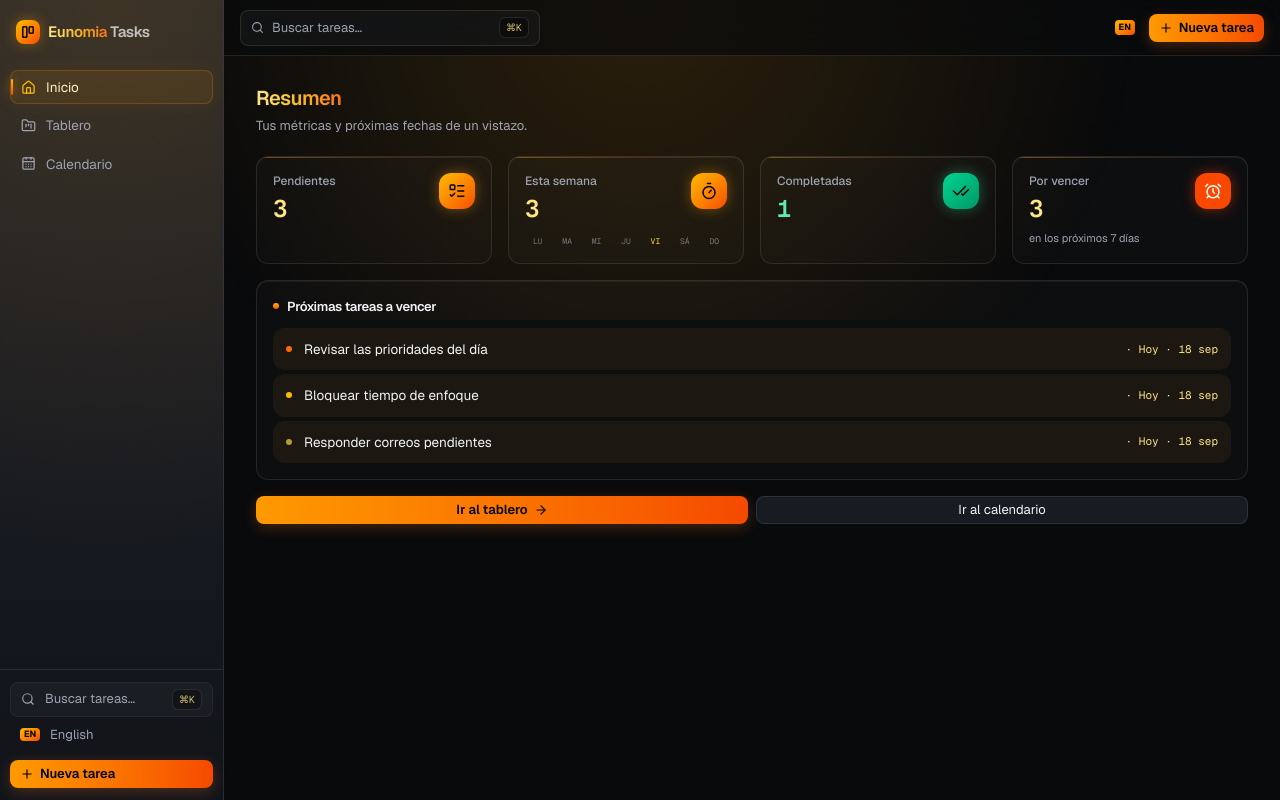
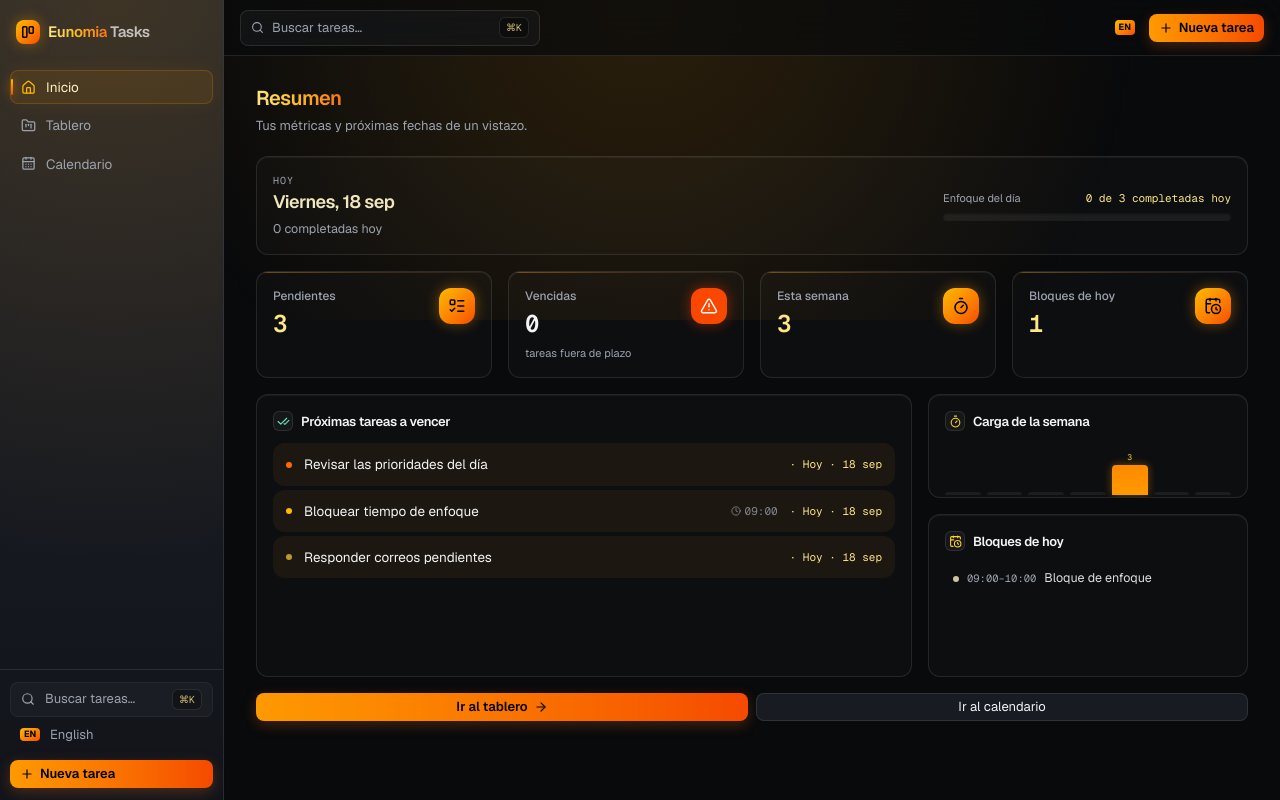
Before and after one commit to DavidCrispoca/Eunomia-Tasks, a Next.js app: page / in a window 1280 px wide. Built offline with nearby package versions, Linux system fonts and the light colour scheme; no server answers.

Commit message:
Arreglo Inicio y Calendario

```diff
--- a/src/components/calendar/calendar-view.tsx
+++ b/src/components/calendar/calendar-view.tsx
@@ -48,15 +48,15 @@ import { Button } from "@/components/ui/button";
 import { Input, Select } from "@/components/ui/field";
 import { Modal, ModalHeader } from "@/components/ui/modal";
 
-const DAY_START_MIN = 7 * 60;
-const DAY_END_MIN = 21 * 60;
+const DAY_START_MIN = 4 * 60;
+const DAY_END_MIN = 24 * 60;
 const ROW_MIN = 30;
 const ROW_HEIGHT = 20;
 const TOTAL_ROWS = (DAY_END_MIN - DAY_START_MIN) / ROW_MIN;
 
 const TIME_OPTIONS = Array.from(
-  { length: 48 },
-  (_, i) => minutesToHHMM(i * 30),
+  { length: TOTAL_ROWS },
+  (_, i) => minutesToHHMM(DAY_START_MIN + i * ROW_MIN),
 );
 
 export function CalendarView() {
@@ -156,7 +156,7 @@ export function CalendarView() {
   }
 
   function createBlockFromTask(task: Task, date: string, startMin: number) {
-    const endMin = Math.min(startMin + 60, DAY_END_MIN - 0);
+    const endMin = Math.min(startMin + 60, DAY_END_MIN - 1);
     const color: BlockColor =
       task.priority === "high"
         ? "red"
--- a/src/components/dashboard/dashboard-view.tsx
+++ b/src/components/dashboard/dashboard-view.tsx
@@ -2,12 +2,28 @@
 
 import { useMemo } from "react";
 import Link from "next/link";
-import { AlarmClock, ArrowRight, CheckCheck, ListTodo, Sparkles, Timer } from "lucide-react";
-import type { Task } from "@/types";
+import {
+  AlertTriangle,
+  ArrowRight,
+  CalendarClock,
+  CheckCheck,
+  Clock,
+  ListTodo,
+  Sparkles,
+  Timer,
+} from "lucide-react";
+import type { Task, TimeBlock } from "@/types";
 import { cn } from "@/lib/utils";
 import { useData } from "@/providers/data-provider";
 import { useLanguage } from "@/lib/i18n";
-import { addDays, dayShort, formatShortDate, startOfWeek } from "@/lib/date";
+import {
+  addDays,
+  dayFull,
+  dayShort,
+  formatShortDate,
+  startOfWeek,
+  weekdayOf,
+} from "@/lib/date";
 import { toISODate, todayISO } from "@/lib/utils";
 import { Button } from "@/components/ui/button";
 
@@ -17,6 +33,14 @@ const PRIORITY_DOT: Record<Task["priority"], string> = {
   high: "bg-orange-500",
 };
 
+const BLOCK_DOT: Record<NonNullable<TimeBlock["color"]>, string> = {
+  default: "text-amber-200",
+  green: "text-emerald-300",
+  orange: "text-orange-300",
+  red: "text-[#ff8a4d]",
+  blue: "text-amber-100",
+};
+
 interface DeadlineRow {
   id: string;
   title: string;
@@ -24,10 +48,11 @@ interface DeadlineRow {
   priority: Task["priority"];
   kind: "overdue" | "today" | "tomorrow" | "upcoming";
   badge: string;
+  time?: string;
 }
 
 export function DashboardView() {
-  const { tasks } = useData();
+  const { tasks, blocks } = useData();
   const { t, lang } = useLanguage();
 
   const data = useMemo(() => {
@@ -35,13 +60,15 @@ export function DashboardView() {
     const weekStart = startOfWeek(today);
     const weekStartISO = toISODate(weekStart);
     const weekEndISO = toISODate(addDays(weekStart, 6));
-    const in7Days = toISODate(addDays(new Date(), 7));
 
     const pending = tasks.filter((task) => task.status !== "done");
     const completed = tasks.filter((task) => task.status === "done");
     const completedToday = completed.filter(
       (task) => task.completedAt?.slice(0, 10) === today,
     ).length;
+
+    const dueToday = tasks.filter((task) => task.dueDate === today);
+    const dueTodayDone = dueToday.filter((task) => task.status === "done").length;
 
     const pendingThisWeek = pending.filter(
       (task) => task.dueDate && task.dueDate >= weekStartISO && task.dueDate <= weekEndISO,
@@ -56,12 +83,7 @@ export function DashboardView() {
     });
     const maxDay = Math.max(1, ...perDay.map((d) => d.count));
 
-    const overdue = pending.filter(
-      (task) => task.dueDate && task.dueDate < today,
-    );
-    const dueSoon = pending.filter(
-      (task) => task.dueDate && task.dueDate <= in7Days,
-    );
+    const overdue = pending.filter((task) => task.dueDate && task.dueDate < today);
 
     const tomorrow = toISODate(addDays(new Date(), 1));
     const deadlines: DeadlineRow[] = pending
@@ -83,6 +105,7 @@ export function DashboardView() {
           dueDate: due,
           priority: task.priority,
           kind,
+          time: blocks.find((b) => b.taskId === task.id)?.start,
           badge:
             kind === "overdue"
               ? t.dashboard.overdueBadge
@@ -94,19 +117,24 @@ export function DashboardView() {
         };
       });
 
+    const todayBlocks = blocks
+      .filter((b) => b.date === today)
+      .sort((a, b) => (a.start < b.start ? -1 : 1));
+
     return {
       pendingCount: pending.length,
+      overdueCount: overdue.length,
       pendingThisWeek: pendingThisWeek.length,
-      completedCount: completed.length,
       completedToday,
-      overdueCount: overdue.length,
-      dueSoon: dueSoon.length,
+      dueToday: dueToday.length,
+      dueTodayDone,
+      todayBlocks,
       perDay,
       maxDay,
       deadlines,
       hasTasks: tasks.length > 0,
     };
-  }, [tasks, t]);
+  }, [tasks, blocks, t]);
 
   if (!data.hasTasks) {
     return (
@@ -127,6 +155,58 @@ export function DashboardView() {
 
   return (
     <div className="flex flex-col gap-4">
+      <GlassCard>
+        <div className="flex flex-col gap-4 sm:flex-row sm:items-center sm:justify-between">
+          <div className="min-w-0">
+            <p className="font-mono text-[10px] uppercase tracking-widest text-muted">
+              {t.common.today}
+            </p>
+            <div className="flex flex-wrap items-center gap-2">
+              <h2 className="text-lg font-semibold tracking-tight text-amber-100/95">
+                {dayFull(weekdayOf(todayISO()), lang)},{" "}
+                {formatShortDate(todayISO(), lang)}
+              </h2>
+              {data.completedToday > 0 && (
+                <span className="rounded-full border border-emerald-500/25 bg-emerald-500/10 px-2 py-0.5 font-mono text-[10.5px] font-semibold text-emerald-300">
+                  {data.completedToday} {t.dashboard.completedToday}
+                </span>
+              )}
+            </div>
+            <p className="mt-1 text-[12.5px] text-muted">
+              {data.dueToday === 0
+                ? t.dashboard.nothingToday
+                : `${data.dueTodayDone} ${t.dashboard.completedToday}`}
+            </p>
+          </div>
+
+          <div className="w-full sm:w-72">
+            <div className="mb-1.5 flex items-center justify-between gap-2 text-[11px]">
+              <span className="text-muted">{t.dashboard.focus}</span>
+              <span className="shrink-0 font-mono text-amber-200">
+                {data.dueToday === 0
+                  ? t.dashboard.nothingToday
+                  : t.dashboard.todayProgress(data.dueTodayDone, data.dueToday)}
+              </span>
+            </div>
+            <div className="h-2 overflow-hidden rounded-full bg-white/[0.06] shadow-[inset_0_1px_2px_rgba(0,0,0,0.4)]">
+              <div
+                className="h-full rounded-full bg-gradient-to-r from-amber-400 to-orange-600 transition-all duration-500 ease-out-expo"
+                style={{
+                  width: data.dueToday > 0 ? `${(data.dueTodayDone / data.dueToday) * 100}%` : "0%",
+                }}
+              />
+            </div>
+          </div>
+        </div>
+
+        {data.overdueCount > 0 && (
+          <div className="mt-4 flex items-center gap-2 rounded-lg border border-[#ff4500]/25 bg-[#ff4500]/[0.06] px-3 py-2 text-[12.5px] text-[#ff8a4d]">
+            <AlertTriangle size={14} className="shrink-0" />
+            <span className="min-w-0 flex-1">{t.dashboard.overdueAlert(data.overdueCount)}</span>
+          </div>
+        )}
+      </GlassCard>
+
       <div className="grid grid-cols-2 gap-4 lg:grid-cols-4">
         <KpiCard
           label={t.dashboard.pending}
@@ -136,43 +216,33 @@ export function DashboardView() {
           valueClass="text-amber-200"
         />
         <KpiCard
+          label={t.dashboard.overdueLabel}
+          icon={<AlertTriangle size={18} />}
+          iconClass="bg-gradient-to-br from-[#ff4500] to-orange-600 text-white shadow-[0_0_14px_rgba(255,69,0,0.45)]"
+          value={String(data.overdueCount)}
+          valueClass={data.overdueCount > 0 ? "text-[#ff8a4d]" : "text-foreground"}
+          subtext={t.dashboard.overdueHint}
+        />
+        <KpiCard
           label={t.dashboard.thisWeek}
           icon={<Timer size={18} />}
           iconClass="bg-gradient-to-br from-amber-400 to-orange-600 text-black shadow-[0_0_14px_rgba(245,158,11,0.4)]"
           value={String(data.pendingThisWeek)}
           valueClass="text-amber-200"
-          footer={<WeekBars perDay={data.perDay} maxDay={data.maxDay} lang={lang} />}
         />
         <KpiCard
-          label={t.dashboard.completed}
-          icon={<CheckCheck size={18} />}
-          iconClass="bg-gradient-to-br from-emerald-400 to-emerald-600 text-black shadow-[0_0_14px_rgba(52,211,153,0.4)]"
-          value={String(data.completedCount)}
-          valueClass="text-emerald-300"
-          subtext={
-            data.completedToday > 0
-              ? `${data.completedToday} ${t.dashboard.completedToday}`
-              : undefined
-          }
-        />
-        <KpiCard
-          label={t.dashboard.dueSoon}
-          icon={<AlarmClock size={18} />}
-          iconClass="bg-gradient-to-br from-[#ff4500] to-orange-600 text-white shadow-[0_0_14px_rgba(255,69,0,0.45)]"
-          value={String(data.dueSoon)}
-          valueClass={
-            data.overdueCount > 0 ? "text-[#ff8a4d]" : "text-amber-200"
-          }
-          subtext={
-            data.overdueCount > 0
-              ? `${data.overdueCount} ${t.dashboard.overdueHint}`
-              : t.dashboard.dueSoonHint
-          }
+          label={t.dashboard.todayBlocks}
+          icon={<CalendarClock size={18} />}
+          iconClass="bg-gradient-to-br from-amber-400 to-orange-600 text-black shadow-[0_0_14px_rgba(245,158,11,0.4)]"
+          value={String(data.todayBlocks.length)}
+          valueClass="text-amber-200"
+          subtext={data.todayBlocks.length === 0 ? t.dashboard.noBlocksToday : undefined}
         />
       </div>
 
-      <GlassCard className="h-full">
-        <CardHeader title={t.dashboard.deadlines} />
+      <div className="grid gap-4 lg:grid-cols-3">
+        <GlassCard className="lg:col-span-2">
+          <CardHeader icon={<CheckCheck size={13} />} iconClass="text-emerald-300" title={t.dashboard.deadlines} />
           {data.deadlines.length === 0 ? (
             <p className="py-6 text-center text-sm text-muted">
               {t.dashboard.deadlinesEmpty}
@@ -198,6 +268,12 @@ export function DashboardView() {
                     aria-hidden
                   />
                   <span className="min-w-0 flex-1 truncate">{row.title}</span>
+                  {row.time && (
+                    <span className="hidden shrink-0 items-center gap-1 font-mono text-[11px] text-muted/80 sm:flex">
+                      <Clock size={10} />
+                      {row.time}
+                    </span>
+                  )}
                   <span
                     className={cn(
                       "shrink-0 font-mono text-[11px]",
@@ -221,6 +297,51 @@ export function DashboardView() {
             </ul>
           )}
         </GlassCard>
+
+        <div className="flex flex-col gap-4">
+          <GlassCard>
+            <CardHeader icon={<Timer size={13} />} iconClass="text-amber-300" title={t.dashboard.weekLoad} />
+            <WeekBars perDay={data.perDay} maxDay={data.maxDay} lang={lang} />
+            <div className="mt-3 flex items-center justify-between border-t border-white/10 pt-2.5 text-[11px] text-muted">
+              <span>
+                {data.pendingThisWeek} {t.dashboard.thisWeek.toLowerCase()}
+              </span>
+            </div>
+          </GlassCard>
+
+          <GlassCard className="h-full">
+            <CardHeader icon={<CalendarClock size={13} />} iconClass="text-amber-300" title={t.dashboard.todayBlocks} />
+            {data.todayBlocks.length === 0 ? (
+              <p className="py-6 text-center text-xs text-muted">
+                {t.dashboard.noBlocksToday}
+              </p>
+            ) : (
+              <ul className="flex flex-col gap-1">
+                {data.todayBlocks.slice(0, 6).map((block) => (
+                  <li
+                    key={block.id}
+                    className="flex items-center gap-2 rounded-lg px-2 py-1.5 text-[12.5px] transition-colors hover:bg-white/[0.03]"
+                  >
+                    <span
+                      className={cn(
+                        "h-1.5 w-1.5 shrink-0 rounded-full bg-current opacity-80",
+                        BLOCK_DOT[block.color ?? "default"],
+                      )}
+                      aria-hidden
+                    />
+                    <span className="shrink-0 font-mono text-[10.5px] text-muted">
+                      {block.start}–{block.end}
+                    </span>
+                    <span className="min-w-0 flex-1 truncate text-foreground/90">
+                      {block.title}
+                    </span>
+                  </li>
+                ))}
+              </ul>
+            )}
+          </GlassCard>
+        </div>
+      </div>
 
       <div className="flex gap-2">
         <Link href="/kanban" className="flex-1">
@@ -250,26 +371,39 @@ function WeekBars({
 }) {
   const today = todayISO();
   return (
-    <div className="mt-2.5 flex items-end gap-1" aria-hidden>
+    <div className="flex h-16 items-end gap-1.5 pt-1" aria-hidden>
       {perDay.map((day) => {
-        const height = day.count > 0 ? Math.max(4, (day.count / maxDay) * 100) : 2;
+        const barHeight =
+          day.count > 0 ? Math.max(6, (day.count / maxDay) * 30) : 3;
+        const isToday = day.iso === today;
         return (
-          <div key={day.iso} className="flex flex-1 flex-col items-center gap-1">
+          <div
+            key={day.iso}
+            className="flex h-full flex-1 flex-col items-center justify-end gap-1"
+          >
+            <span
+              className={cn(
+                "font-mono text-[8px] leading-none",
+                isToday ? "text-amber-300" : "text-muted/70",
+              )}
+            >
+              {day.count > 0 ? day.count : ""}
+            </span>
             <span
               className={cn(
                 "w-full rounded-t-sm",
-                day.iso === today
+                isToday
                   ? "bg-gradient-to-t from-amber-500 to-orange-400 shadow-[0_0_8px_rgba(245,158,11,0.4)]"
                   : day.count > 0
                     ? "bg-amber-500/40"
                     : "bg-white/[0.06]",
               )}
-              style={{ height: `${height}%` }}
+              style={{ height: `${barHeight}px` }}
             />
             <span
               className={cn(
-                "font-mono text-[8px] uppercase",
-                day.iso === today ? "text-amber-300" : "text-muted/70",
+                "font-mono text-[8px] uppercase leading-none",
+                isToday ? "text-amber-300" : "text-muted/70",
               )}
             >
               {dayShort(perDay.indexOf(day), lang).slice(0, 2)}
@@ -288,7 +422,6 @@ function KpiCard({
   value,
   valueClass,
   subtext,
-  footer,
 }: {
   label: string;
   icon?: React.ReactNode;
@@ -296,7 +429,6 @@ function KpiCard({
   value: string;
   valueClass?: string;
   subtext?: string;
-  footer?: React.ReactNode;
 }) {
   return (
     <div className="group relative overflow-hidden rounded-xl border border-white/10 bg-white/[0.02] p-4 shadow-[var(--inset-top)] transition-all duration-200 ease-out-expo hover:-translate-y-0.5 hover:border-amber-500/30 hover:shadow-[var(--inset-top),0_4px_20px_rgba(245,158,11,0.12)]">
@@ -327,7 +459,6 @@ function KpiCard({
       {subtext && (
         <p className="mt-2.5 text-[11px] leading-snug text-muted">{subtext}</p>
       )}
-      {footer}
     </div>
   );
 }
@@ -351,10 +482,25 @@ function GlassCard({
   );
 }
 
-function CardHeader({ title }: { title: string }) {
+function CardHeader({
+  title,
+  icon,
+  iconClass,
+}: {
+  title: string;
+  icon?: React.ReactNode;
+  iconClass?: string;
+}) {
   return (
     <h3 className="mb-3 flex items-center gap-2 text-[13px] font-semibold tracking-tight">
-      <span className="h-1.5 w-1.5 rounded-full bg-gradient-to-b from-amber-400 to-orange-600" />
+      <span
+        className={cn(
+          "grid h-5 w-5 place-items-center rounded-md border border-white/10 bg-white/[0.04]",
+          iconClass,
+        )}
+      >
+        {icon}
+      </span>
       {title}
     </h3>
   );
--- a/src/lib/i18n/dictionaries/en.ts
+++ b/src/lib/i18n/dictionaries/en.ts
@@ -120,13 +120,22 @@ const en: Dictionary = {
   dashboard: {
     title: "Overview",
     subtitle: "Your metrics and upcoming deadlines at a glance.",
+    focus: "Day focus",
+    todayProgress: (done: number, total: number) =>
+      `${done} of ${total} completed today`,
+    nothingToday: "Nothing scheduled for today",
     pending: "Pending",
+    overdueLabel: "Overdue",
+    overdueAlert: (n: number) => `${n} tasks past deadline to catch up on`,
     thisWeek: "This week",
     completed: "Completed",
     completedToday: "completed today",
     dueSoon: "Due soon",
     dueSoonHint: "in the next 7 days",
     overdueHint: "tasks past deadline",
+    weekLoad: "Week load",
+    todayBlocks: "Today's blocks",
+    noBlocksToday: "No blocks scheduled today",
     deadlines: "Upcoming deadlines",
     deadlinesEmpty: "No upcoming deadlines. Nice job!",
     deadlineMore: (count: number) => `+${count} more`,
--- a/src/lib/i18n/dictionaries/es.ts
+++ b/src/lib/i18n/dictionaries/es.ts
@@ -118,13 +118,23 @@ const es = {
   dashboard: {
     title: "Resumen",
     subtitle: "Tus métricas y próximas fechas de un vistazo.",
+    focus: "Enfoque del día",
+    todayProgress: (done: number, total: number) =>
+      `${done} de ${total} completadas hoy`,
+    nothingToday: "Nada agendado para hoy",
     pending: "Pendientes",
+    overdueLabel: "Vencidas",
+    overdueAlert: (n: number) =>
+      `${n} tareas fuera de plazo por atender`,
     thisWeek: "Esta semana",
     completed: "Completadas",
     completedToday: "completadas hoy",
     dueSoon: "Por vencer",
     dueSoonHint: "en los próximos 7 días",
     overdueHint: "tareas fuera de plazo",
+    weekLoad: "Carga de la semana",
+    todayBlocks: "Bloques de hoy",
+    noBlocksToday: "Sin bloques programados hoy",
     deadlines: "Próximas tareas a vencer",
     deadlinesEmpty: "Sin fechas límite próximas. ¡Buen trabajo!",
     deadlineMore: (count: number) => `+${count} más`,
```
Lines whose indentation alone changed are shown as unchanged.
